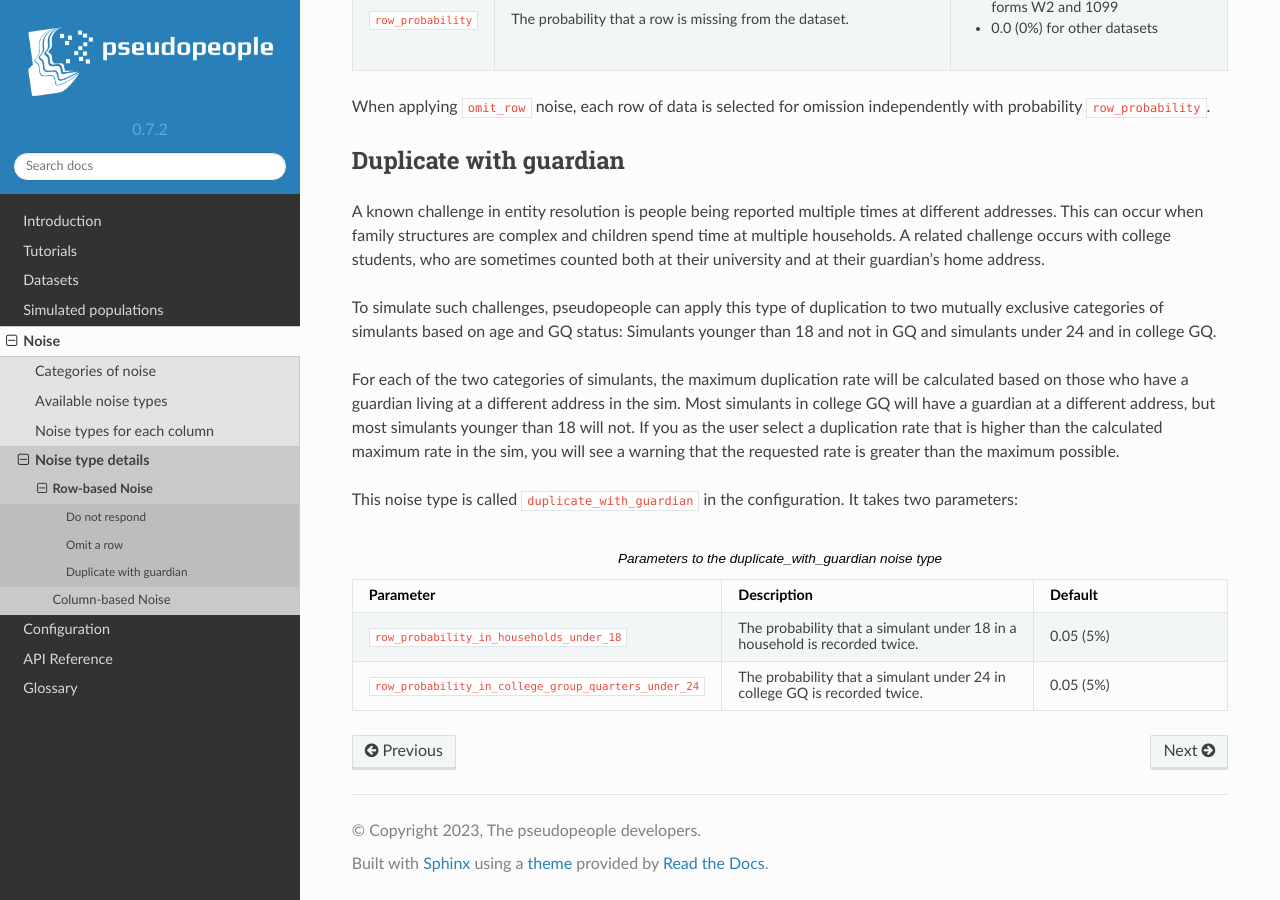
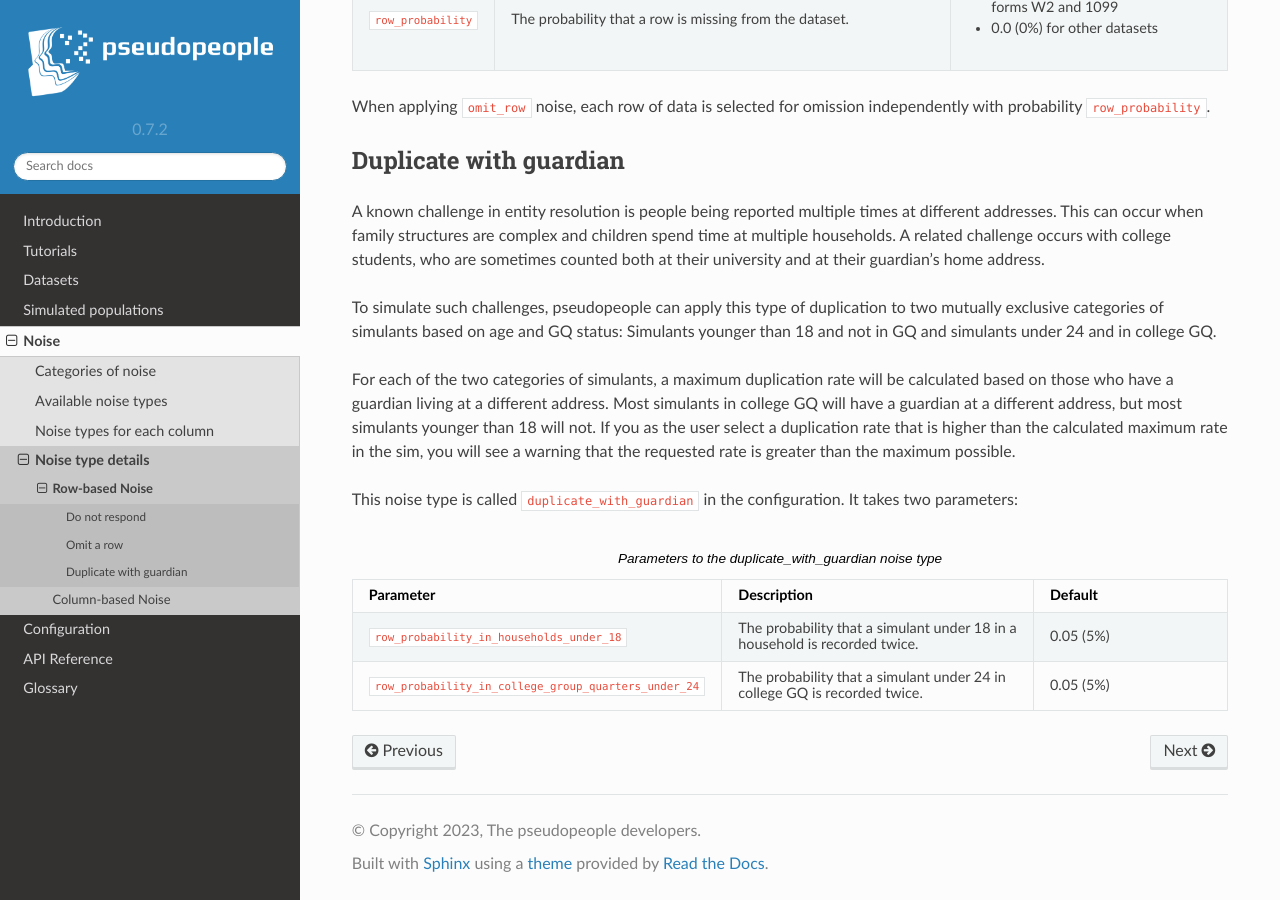
Before and after one commit to ihmeuw/pseudopeople, a Sphinx documentation site: the page built from docs/source/noise/row_noise.rst, in a window 1280 px wide and 900 px high, scrolled down 1564 px. Built offline with Sphinx 7.4.7 and the Read the Docs theme 2.0.0, drawn with Linux system fonts in a browser that asks for light colours.

Commit message:
Update docs/source/noise/row_noise.rst
Co-authored-by: Nathaniel Blair-Stahn <ndbs@uw.edu>

```diff
--- a/docs/source/noise/row_noise.rst
+++ b/docs/source/noise/row_noise.rst
@@ -104,9 +104,9 @@ To simulate such challenges, pseudopeople can apply this type of duplication to
 simulants based on age and GQ status: Simulants younger than 18 and not
 in GQ and simulants under 24 and in college GQ.
 
-For each of the two categories of simulants, the maximum duplication rate will
-be calculated based on those who have a guardian living at a different address
-in the sim. Most simulants in college GQ will have a guardian at a
+For each of the two categories of simulants, a maximum duplication rate will
+be calculated based on those who have a guardian living at a different address.
+Most simulants in college GQ will have a guardian at a
 different address, but most simulants younger than 18 will not.
 If you as the user select a duplication rate that is higher than the
 calculated maximum rate in the sim, you will see a warning that
```
